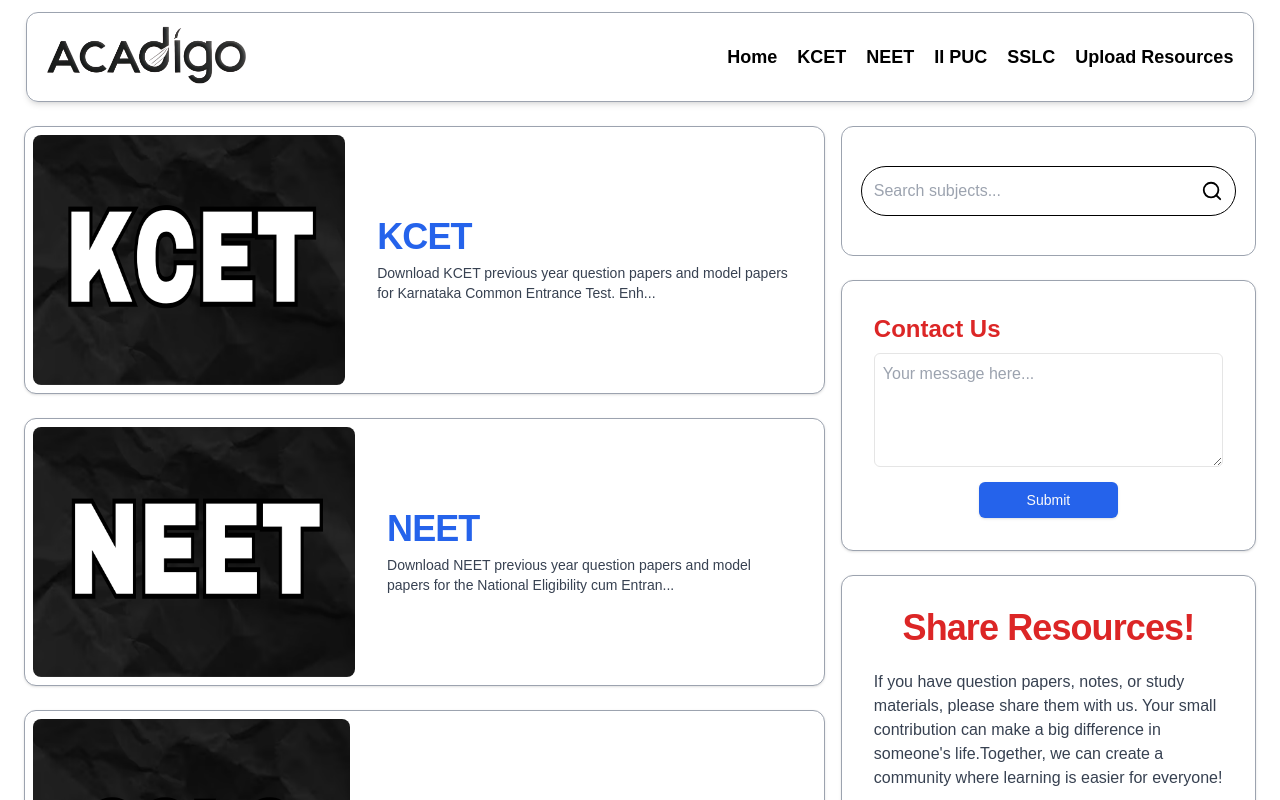
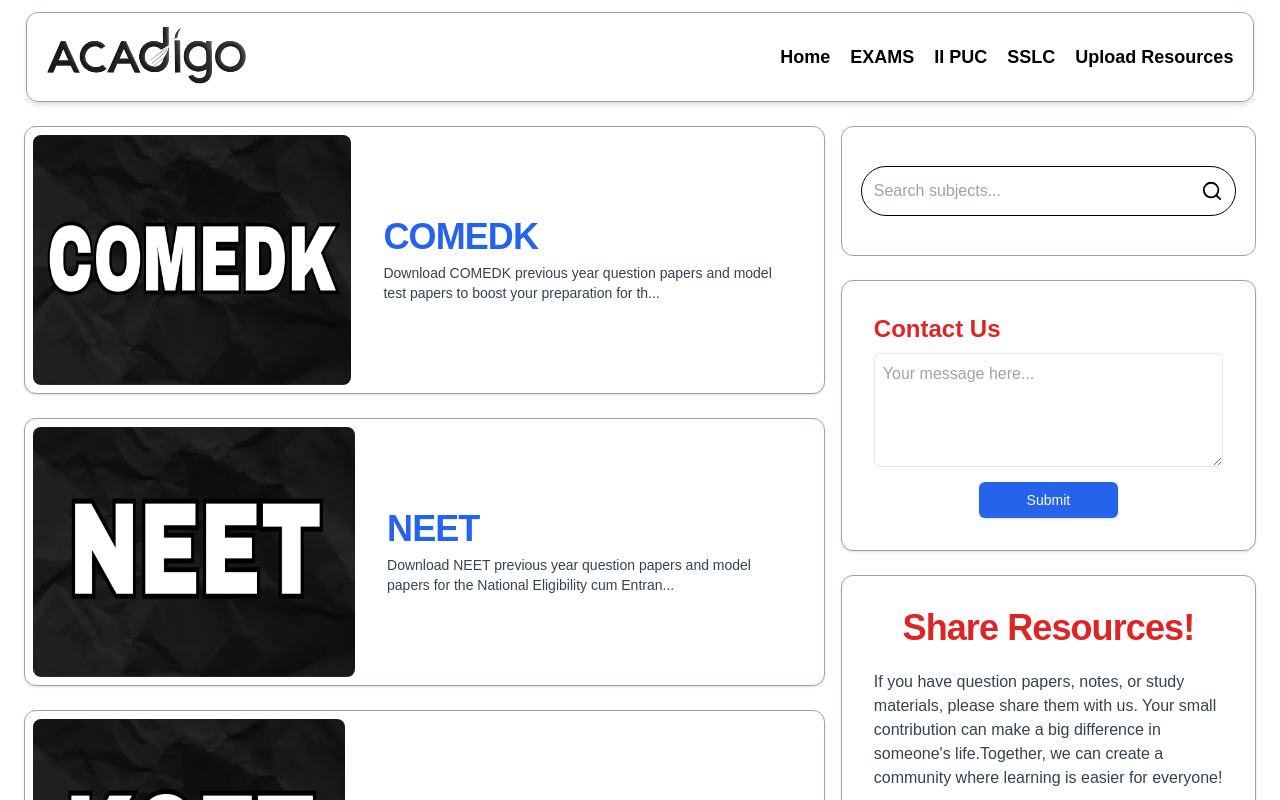
Before and after one commit to poojary-nikesh1612/acadigo, a Next.js app: page / in a window 1280 px wide. Shown: the top 800 px of the page. Built offline with nearby package versions, Linux system fonts and the light colour scheme.

Commit message:
adding COMEDK papers

```diff
--- a/Class.json
+++ b/Class.json
@@ -1,12 +1,15 @@
 [
+  {
+    "title": "COMEDK",
+    "description": "Download COMEDK previous year question papers and model test papers to boost your preparation for the Consortium of Medical, Engineering and Dental Colleges of Karnataka entrance exam. Access officially curated past papers and practice sets for Engineering (B.E./B.Tech) and Medical streams to improve your exam performance. Prepare effectively with expert-approved study materials covering all important topics and increase your chances of securing a top rank in COMEDK. Stay ahead with updated syllabus, exam pattern, and comprehensive practice resources all in one place."
+  },
+  {
+    "title": "NEET",
+    "description": "Download NEET previous year question papers and model papers for the National Eligibility cum Entrance Test. Enhance your exam preparation with officially curated past papers covering subjects like Physics, Chemistry, and Biology. Get ready for NEET with expert-approved study materials and improve your chances of securing a top rank."
+  },
   {
     "title": "KCET",
     "description": "Download KCET previous year question papers and model papers for Karnataka Common Entrance Test. Enhance your exam preparation with officially curated past papers covering subjects like Mathematics, Physics, Chemistry, and Biology. Get ready for KCET with expert-approved study materials and improve your chances of securing a top rank."
-  },
-
-  {
-    "title": "NEET",
-    "description": "Download NEET previous year question papers and model papers for the National Eligibility cum Entrance Test. Enhance your exam preparation with officially curated past papers covering subjects like Physics, Chemistry, and Biology. Get ready for NEET with expert-approved study materials and improve your chances of securing a top rank."
   },
 
   {
--- a/src/app/[Class]/page.js
+++ b/src/app/[Class]/page.js
@@ -14,7 +14,7 @@
 import { useToast } from "@/hooks/use-toast";
 
 const Subject = () => {
-  const Classes = ["kcet", "neet"];
+  const Classes = ["kcet", "neet","comedk"];
   let { Class } = useParams();
   const { toast } = useToast();
   const [papers, setPapers] = useState([]);
--- a/src/app/api/feedback/route.js
+++ b/src/app/api/feedback/route.js
@@ -5,6 +5,10 @@
     type: String,
     required: true,
   },
+  createdAt:{
+    type:Date,
+    default:Date.now
+  }
 });
 
 const Feedback =mongoose.models.Feedback || mongoose.model("Feedback", feedbackSchema);
--- a/src/components/Navbar.js
+++ b/src/components/Navbar.js
@@ -9,8 +9,6 @@
   DropdownMenu,
   DropdownMenuContent,
   DropdownMenuItem,
-  DropdownMenuLabel,
-  DropdownMenuSeparator,
   DropdownMenuTrigger,
 } from "@/components/ui/dropdown-menu";
 
@@ -61,23 +59,28 @@
                 Home
               </Link>
             </li>
-            <li>
-              <Link
-                className="hover:text-blue-600 hover:underline"
-                href="/kcet"
-                aria-label="upload question papers"
-              >
+
+            <li className="hover:text-blue-600 hover:underline">
+              <DropdownMenu>
+                <DropdownMenuTrigger>EXAMS</DropdownMenuTrigger>
+                <DropdownMenuContent>
+                  <Link href="/comedk" aria-label="COMEDK Exam papers">
+                    <DropdownMenuItem className="text-base font-bold cursor-pointer">
+                      COMEDK
+                    </DropdownMenuItem>
+                  </Link>
+                  <Link href="/neet" aria-label="NEET Exam papers">
+                    <DropdownMenuItem className="text-base font-bold cursor-pointer">
+                      NEET
+                    </DropdownMenuItem>
+                  </Link>
+                  <Link href="/kcet" aria-label="KCET Exam papers">
+                    <DropdownMenuItem className="text-base font-bold cursor-pointer">
                       KCET
+                    </DropdownMenuItem>
                   </Link>
-            </li>
-            <li>
-              <Link
-                className="hover:text-blue-600 hover:underline"
-                href="/neet"
-                aria-label="upload question papers"
-              >
-                NEET
-              </Link>
+                </DropdownMenuContent>
+              </DropdownMenu>
             </li>
             <li className="hover:text-blue-600 hover:underline">
               <DropdownMenu>
@@ -221,28 +224,41 @@
                 Home
               </Link>
             </li>
-            <li>
+
+            <li className="hover:text-blue-600 hover:underline ">
+              <DropdownMenu>
+                <DropdownMenuTrigger>EXAMS</DropdownMenuTrigger>
+                <DropdownMenuContent className="ml-5 w-52">
                   <Link
-                className="hover:text-blue-600 hover:underline"
-                href="/kcet"
-                aria-label="upload question papers"
+                    href="/comedk"
+                    aria-label="COMEDK exam papers"
                     onClick={ToggleMenubar}
                   >
-                KCET
+                    <DropdownMenuItem className="text-base font-bold cursor-pointer">
+                      COMEDK
+                    </DropdownMenuItem>
                   </Link>
-            </li>
-
-            <li>
                   <Link
-                className="hover:text-blue-600 hover:underline"
-                href="/neet"
-                aria-label="upload question papers"
+                    href="neet"
+                    aria-label="NEET exam papers"
                     onClick={ToggleMenubar}
                   >
+                    <DropdownMenuItem className="text-base font-bold cursor-pointer">
                       NEET
+                    </DropdownMenuItem>
                   </Link>
+                  <Link
+                    href="KCET"
+                    aria-label="KCET exam papers"
+                    onClick={ToggleMenubar}
+                  >
+                    <DropdownMenuItem className="text-base font-bold cursor-pointer">
+                      KCET
+                    </DropdownMenuItem>
+                  </Link>
+                </DropdownMenuContent>
+              </DropdownMenu>
             </li>
-
             <li className="hover:text-blue-600 hover:underline ">
               <DropdownMenu>
                 <DropdownMenuTrigger>II PUC</DropdownMenuTrigger>
```
Also changed, not shown: public/comedk.png (added), 1 other file (tests, documents, lock files or other folders). Lines whose indentation alone changed are shown as unchanged.
